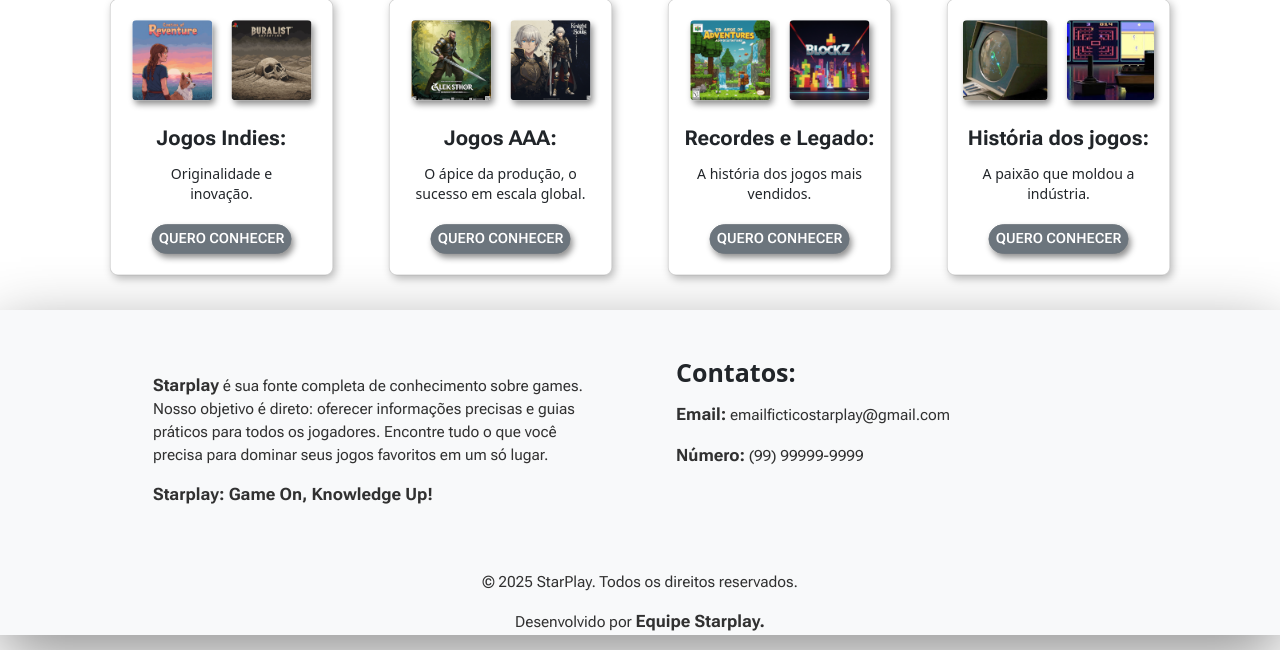
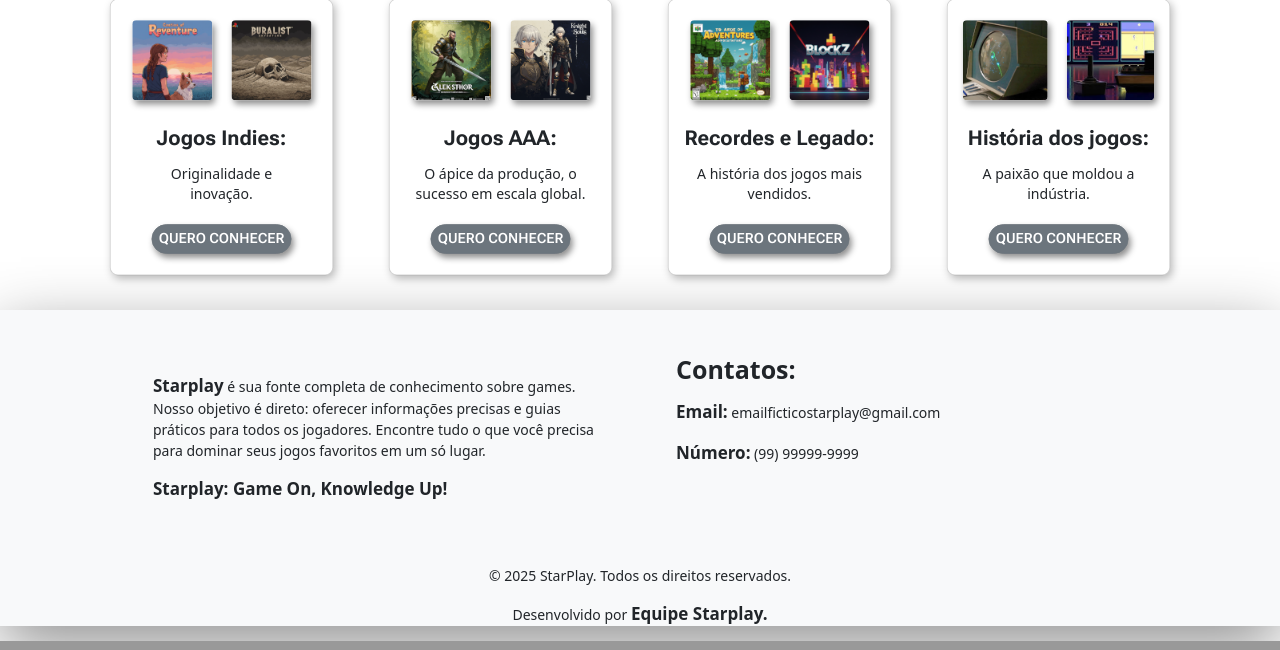
Before and after one commit to IsaStadtlober/backend_unisuam, a PHP site: page / in a window 1280 px wide. Shown: the part 1070-1720 px from the top of the page. Run offline with PHP 8.4, Linux system fonts and the light colour scheme.

Commit message:
Update style.css

```diff
--- a/html_css/style.css
+++ b/html_css/style.css
@@ -566,9 +566,3 @@ hr{
     background-color: #ffffff;
     box-shadow: 0px 20px 60px rgba(0, 0, 0, 0.432);
 }
-
-.footer-index p {
-    font-family: "Roboto Flex", sans-serif;
-    font-size: 1.2vw;
-    color: #313131;
-}
```
